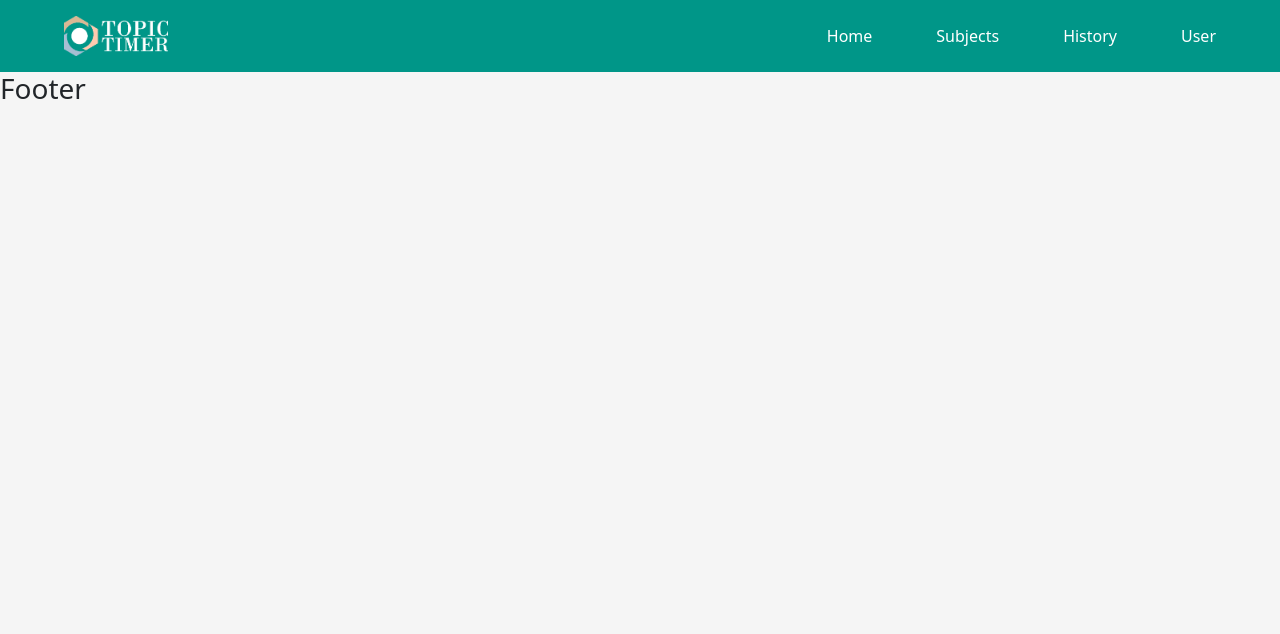
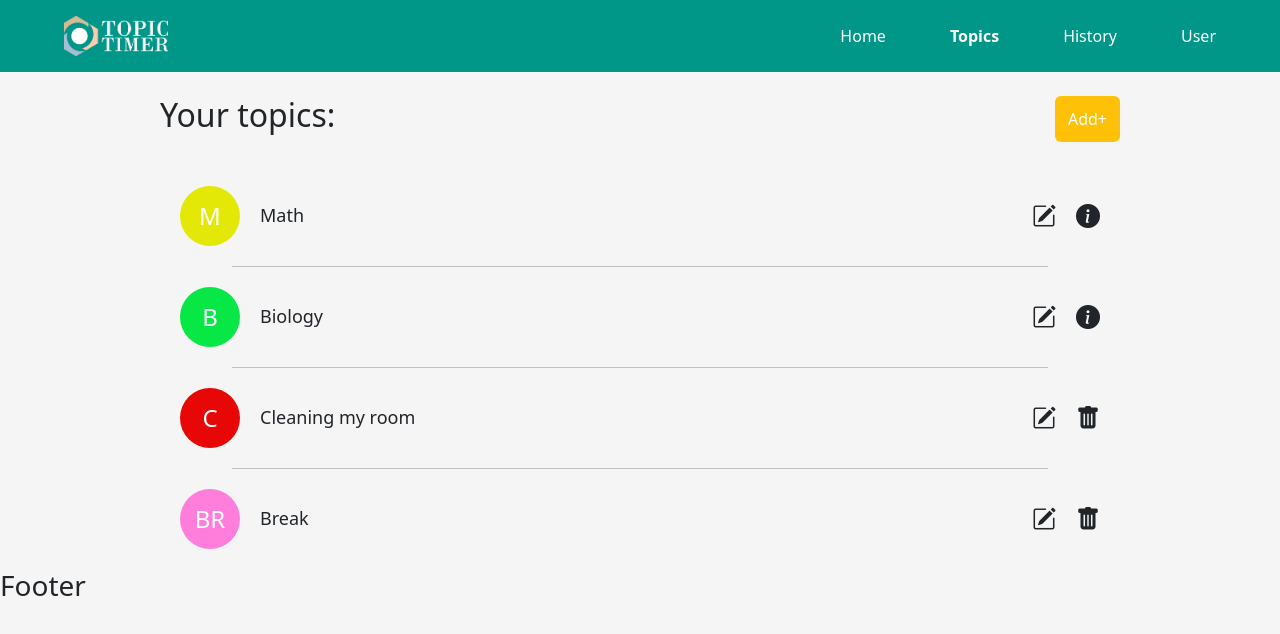
Before and after one commit to VidBarbaro/TopicTimer, a Vue app in the folder website/: page /topics in a window 1280 px wide. Shown: the top 634 px of the page. Built offline with nearby package versions, Linux system fonts and the light colour scheme.

Commit message:
Subjects -> topics change

```diff
--- a/website/src/assets/data.json
+++ b/website/src/assets/data.json
@@ -4,7 +4,7 @@
         "name": "Math",
         "shortName": "M",
         "color": "#E3E807",
-        "info": "This subject is not editable as it is a mandatory part of the student curriculum",
+        "info": "This topic is not editable as it is a mandatory part of the student curriculum",
         "editable": false,
         "trackTimes": [{
             "start": "09-4-2023 08:23",
@@ -22,7 +22,7 @@
         "name": "Biology",
         "shortName": "B",
         "color": "#07E846",
-        "info": "This subject is not editable as it is a mandatory part of the student curriculum",
+        "info": "This topic is not editable as it is a mandatory part of the student curriculum",
         "editable": false,
         "trackTimes": [{
             "start": "09-10-2023 10:41",
--- a/website/src/components/NavBar.vue
+++ b/website/src/components/NavBar.vue
@@ -4,12 +4,12 @@ import router from '../router'
 
 <template>
     <nav class="d-flex align-items-center justify-content-between bg-tt-green">
-        <div @click="router.push('/subjects')">
+        <div @click="router.push('/topics')">
             <img role="button" class="nav-logo" src="../assets/images/TopicTimerWhiteLogo.png" alt="topic timer logo">
         </div>
         <section class="d-flex">
             <RouterLink class="link text-white" to="/">Home</RouterLink>
-            <RouterLink class="link text-white" to="/subjects">Subjects</RouterLink>
+            <RouterLink class="link text-white" to="/topics">Topics</RouterLink>
             <RouterLink class="link text-white" to="/history">History</RouterLink>
             <RouterLink class="link text-white" to="/">User</RouterLink>
         </section>
--- a/website/src/components/SubjectListItem.vue
+++ b/website/src/components/TopicsListItem.vue
@@ -1,12 +1,12 @@
 <template>
     <section>
         <span>
-            <div class="circle" v-bind:style="{ 'background-color': subject.color }">{{ subject.shortName }}</div>
-            <p>{{ subject.name }}</p>
+            <div class="circle" v-bind:style="{ 'background-color': topic.color }">{{ topic.shortName }}</div>
+            <p>{{ topic.name }}</p>
         </span>
         <span>
-            <i class="bi bi-pencil-square" @click="$emit('edit', subject)"></i>
-            <i v-if="!subject.editable" class="bi bi-info-circle-fill" data-toggle="tooltip" data-placement="top" title="Tooltip on top"></i>
+            <i class="bi bi-pencil-square" @click="$emit('edit', topic)"></i>
+            <i v-if="!topic.editable" class="bi bi-info-circle-fill" data-toggle="tooltip" data-placement="top" title="Tooltip on top"></i>
             <i v-else class="bi bi-trash-fill"></i>
         </span>
     </section>
@@ -52,16 +52,14 @@ i {
 </style>
 
 <script>
-import SubjectModal from '../components/SubjectModal.vue';
 export default {
     props: {
-        subject: {
+        topic: {
             type: Object,
         }
     },
     mounted() {
-        console.log(this.subject);
+        console.log(this.topic);
     },
-    components: { SubjectModal }
 }
 </script>
--- a/website/src/components/SubjectModal.vue
+++ b/website/src/components/TopicsModal.vue
@@ -3,7 +3,7 @@
 
         <div class="modal-content">
             <span class="close" @click="$emit('close')">&times;</span>
-            <p>{{ subject.name }}</p>
+            <p>Under construction, soon you will be able to edit your topics here!</p>
         </div>
 
     </div>
@@ -52,7 +52,7 @@
 <script>
 export default {
     props: {
-        subject: {
+        topic: {
             type: Object
         }
     },
--- a/website/src/router/index.js
+++ b/website/src/router/index.js
@@ -1,5 +1,5 @@
 import { createRouter, createWebHistory } from 'vue-router'
-import SubjectsView from '../views/SubjectsView.vue'
+import topicsView from '../views/topicsView.vue'
 import HistoryView from '../views/HistoryView.vue'
 
 const router = createRouter({
@@ -7,12 +7,12 @@ const router = createRouter({
   routes: [
     {
       path: '/',
-      redirect: '/subjects'
+      redirect: '/topics'
     },
     {
-      path: '/subjects',
-      name: 'subjects',
-      component: SubjectsView
+      path: '/topics',
+      name: 'topics',
+      component: topicsView
     },
     {
       path: '/history',
--- a/website/src/views/SubjectsView.vue
+++ b/website/src/views/TopicsView.vue
@@ -1,24 +1,24 @@
 <script setup>
-import SubjectListItem from '../components/SubjectListItem.vue';
-import SubjectModal from '../components/SubjectModal.vue';
+import topicListItem from '../components/topicsListItem.vue';
+import topicModal from '../components/topicsModal.vue';
 import data from '../assets/data.json';
 </script>
 
 <template>
   <div class="d-flex flex-column w-75 m-auto">
     <div class="w-100 mt-4 d-flex justify-content-between">
-      <h2>Your subjects: </h2>
+      <h2>Your topics: </h2>
       <button class="btn bg-tt-yellow text-white">Add+</button>
     </div>
     <div class="w-100 mt-4">
-      <div v-for="subject, index in data">
-        <SubjectListItem :subject="subject" @edit="value => startEditing(value)"/>
+      <div v-for="topic, index in data">
+        <topicListItem :topic="topic" @edit="value => startEditing(value)"/>
         <hr v-if="index != data.length - 1" class="m-auto" />
       </div>
     </div>
   </div>
   <div>
-    <SubjectModal id="modal" v-if="editValue" :subject="editValue" @close="stopEditing" />
+    <topicModal id="modal" v-if="editValue" :topic="editValue" @close="stopEditing" />
   </div>
 </template>
 
```
